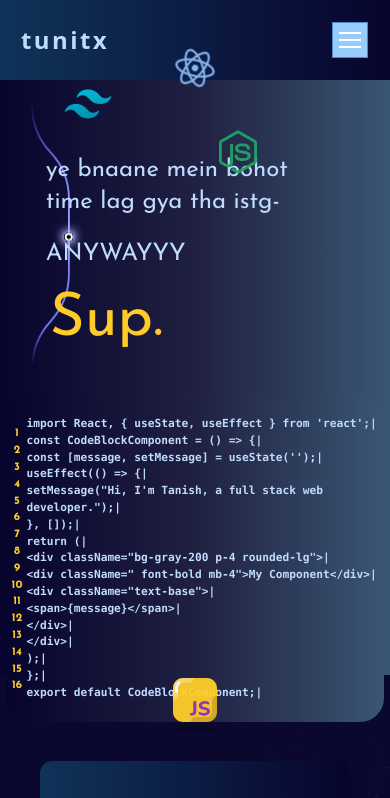
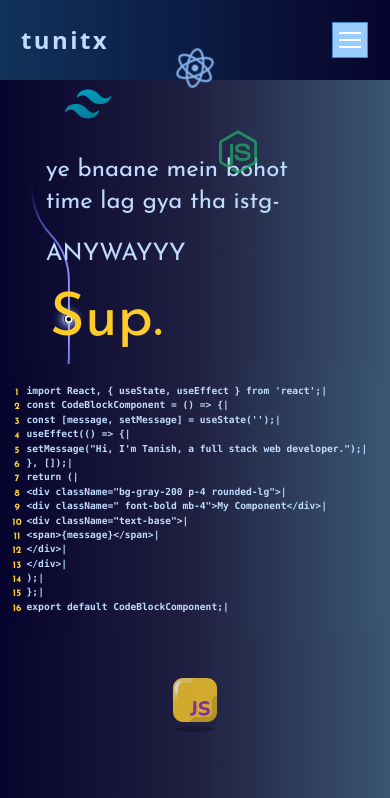
Before and after one commit to tunitx/tunitx, a React (Vite) app: page / in a window 390 px wide. Shown: the top 798 px of the page. Built offline with nearby package versions, Linux system fonts and the light colour scheme; what tailwindcss-gradients would draw is missing.

Commit message:
ui fixes

```diff
--- a/src/components/About.jsx
+++ b/src/components/About.jsx
@@ -29,7 +29,7 @@ export function About() {
     });
   };
   return (
-    <div className="flex flex-row flex-wrap lg:flex-nowrap justify-between items-center  w-screen  h-[110vh] lg:min-h-screen about bg-[rgb(11,8,48)] ">
+    <div className="flex flex-row flex-wrap lg:flex-nowrap justify-between items-center  w-screen  h-[120vh] lg:min-h-screen about bg-[rgb(11,8,48)] ">
       {/* profile card */}
       <div className="w-[80%] lg:w-[50%] h-[100vh]  flex items-center justify-center mx-10 ">
         <VisibilitySensor partialVisibility>
@@ -73,7 +73,7 @@ export function About() {
       <VisibilitySensor partialVisibility>
         {({ isVisible }) => (
           <div
-            className={`opacity-0 font-josefin w-[80%] lg:w-[35%] lg:h-[100vh] flex flex-col justify-center items-center mx-auto lg:mx-0 relative -top-[300px] lg:top-0 lg:left-0 transition-all duration-500 transform ${
+            className={`opacity-0 font-josefin  w-[80%] mt-[15%] lg:mt-0 lg:w-[35%] lg:h-[100vh] flex flex-col justify-center items-center mx-auto lg:mx-0 relative -top-[300px]  left-[40px] lg:top-0 lg:left-0 transition-all duration-500  text-center  transform ${
               isVisible ? "animate-rightToLeft opacity-100" : ""
             }`}
           >
@@ -97,7 +97,7 @@ export function About() {
       <VisibilitySensor partialVisibility>
         {({ isVisible }) => (
           <div
-            className={`opacity-0 flex flex-row-reverse w-[110px] lg:w-[9%] animate-upToDown relative bottom-[750px] left-[290px] lg:relative lg:bottom-0 lg:left-0 transition-all duration-500 transform ${
+            className={`opacity-0 flex flex-row-reverse w-[20%] lg:w-[9%] animate-upToDown relative bottom-[300px]  lg:relative lg:bottom-0 lg:left-0 transition-all duration-500 transform ${
               isVisible ? "animate-rightToLeft opacity-100" : ""
             }`}
           >
--- a/src/components/Banner.jsx
+++ b/src/components/Banner.jsx
@@ -56,7 +56,7 @@ export function Banner() {
   };
 
   return (
-    <div className="flex flex-row flex-wrap lg:flex-nowrap h-[80vh] lg:h-screen w-screen justify-center mx-auto body ">
+    <div className="flex flex-row flex-wrap lg:flex-nowrap h-[100vh] lg:h-screen w-screen justify-center mx-auto body ">
       {/* icons */}
       <div className="absolute top-12 left-left z-[1000] animate-spin  ">
         <svg
@@ -209,14 +209,14 @@ export function Banner() {
       <VisibilitySensor partialVisibility>
         {({ isVisible }) => (
           <div
-            className={`opacity-0 flex flex-row h-min justify-center my-auto space-x-1 yourClass rounded-3xl py-4  absolute top-[25rem] w-[95%] mr-0 lg:relative lg:mr-8 lg:top-0 lg:w-[80%] transition-all duration-500 transform ${
+            className={`opacity-0 flex flex-row h-min justify-center my-auto space-x-1 yourClass rounded-3xl py-4  absolute top-[23rem] w-[95%] mr-0 lg:relative lg:mr-8 lg:top-0 lg:w-[80%] transition-all duration-500 transform ${
               isVisible ? "animate-onLoad opacity-100" : ""
             }`}
             style={style}
             onMouseMove={handleMouseMove}
             onMouseLeave={handleMouseLeave}
           >
-            <div className="text-center text-[0.7rem] lg:text-base flex flex-col w-[3%] relative top-0.5  justify-center  text-[#fdcc29] font-josefin font-bold ">
+            <div className="text-center text-[0.6rem] lg:text-base flex flex-col w-[3%] relative top-0.5  justify-center  text-[#fdcc29] font-josefin font-bold ">
               <p>1</p>
               <p>2</p>
               <p>3</p>
@@ -235,7 +235,7 @@ export function Banner() {
               <p>16</p>
             </div>
             {/* animation */}
-            <div className="w-[95%] text-[0.7rem] lg:text-base flex flex-col justify-center font-bold font-mono text-blue-200 relative">
+            <div className="w-[95%] text-[0.6rem] lg:text-base flex flex-col justify-center font-bold font-mono text-blue-200 relative">
               {codeLines.map((line, index) => (
                 <TypeAnimation
                   key={index}
--- a/src/components/Projects.jsx
+++ b/src/components/Projects.jsx
@@ -88,7 +88,7 @@ export function ProjectsCarousel() {
   return (
     <div className="about bg-[rgb(11,8,48)]">
       <div
-        className="flex flex-row flex-wrap lg:pt-[100px]  justify-evenly items-center h-[100vh] w-screen  lg:h-fit "
+        className="flex flex-row flex-wrap lg:pt-[100px]  justify-evenly items-center h-[140vh] w-screen  lg:h-fit "
         id="portfolio-section"
       >
         <VisibilitySensor partialVisibility>
--- a/src/components/TechStacks.jsx
+++ b/src/components/TechStacks.jsx
@@ -43,7 +43,7 @@ export function TechStacks() {
   return (
     <div className="body pb-4  ">
       <div
-        className=" w-[220px] lg:w-[20%] lg:min-h-screen animate-upToDown absolute top-[2200px] lg:top-[1650px] lg:mt-32"
+        className=" w-[50%] lg:w-[20%] lg:min-h-screen animate-upToDown absolute top-[2200px] lg:top-[1650px] lg:mt-32"
         id="TS-section"
       >
         <img
```
